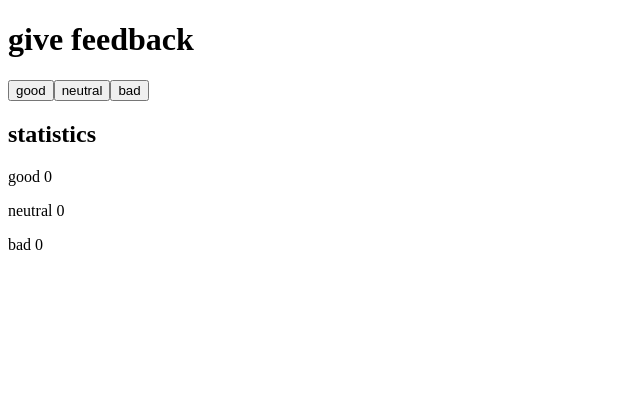
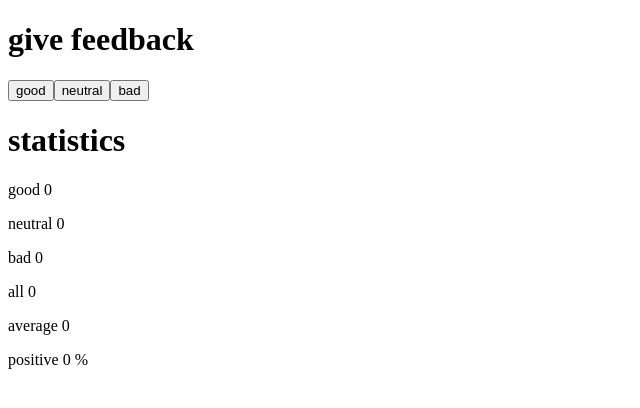
Before and after one commit to lmisea/fullstackopen, a React (Vite) app in the folder part1/unicafe/: page / in a window 1280 px wide. Shown: the top 408 px of the page, without its empty margins (0-640 px from the left). Built offline with nearby package versions, Linux system fonts and the light colour scheme.

Commit message:
Exercise 1.7 complete

```diff
--- a/part1/unicafe/src/App.jsx
+++ b/part1/unicafe/src/App.jsx
@@ -4,22 +4,58 @@
   <button onClick={onClick}>{label}</button>
 )
 
+const DisplayAverage = ({ average, all }) => {
+  if (all === 0) {
+    return <p>average {average}</p>
+  }
+  return <p>average {average / all}</p>
+}
+
+const DisplayPositive = ({ good, all }) => {
+  if (all === 0) {
+    return <p>positive {good} %</p>
+  }
+  return <p>positive {(good / all) * 100} %</p>
+}
+
 const App = () => {
   // save clicks of each button to its own state
   const [good, setGood] = useState(0)
   const [neutral, setNeutral] = useState(0)
   const [bad, setBad] = useState(0)
+  const [all, setAll] = useState(0)
+  const [average, setAverage] = useState(0)
+
+  const handleGoodClick = () => {
+    setGood(good + 1)
+    setAll(all + 1)
+    setAverage(average + 1)
+  }
+
+  const handleNeutralClick = () => {
+    setNeutral(neutral + 1)
+    setAll(all + 1)
+  }
+
+  const handleBadClick = () => {
+    setBad(bad + 1)
+    setAll(all + 1)
+    setAverage(average - 1)
+  }
 
   return (
     <>
       <h1>give feedback</h1>
-      <Button onClick={() => setGood(good + 1)} label="good" />
-      <Button onClick={() => setNeutral(neutral + 1)} label="neutral" />
-      <Button onClick={() => setBad(bad + 1)} label="bad" />
-      <h2>statistics</h2>
+      <Button onClick={handleGoodClick} label="good" />
+      <Button onClick={handleNeutralClick} label="neutral" />
+      <Button onClick={handleBadClick} label="bad" />
+      <h1>statistics</h1>
       <p>good {good}</p>
       <p>neutral {neutral}</p>
       <p>bad {bad}</p>
+      <p>all {all}</p>
+      <DisplayAverage average={average} all={all} />
+      <DisplayPositive good={good} all={all} />
     </>
   )
 }
```
